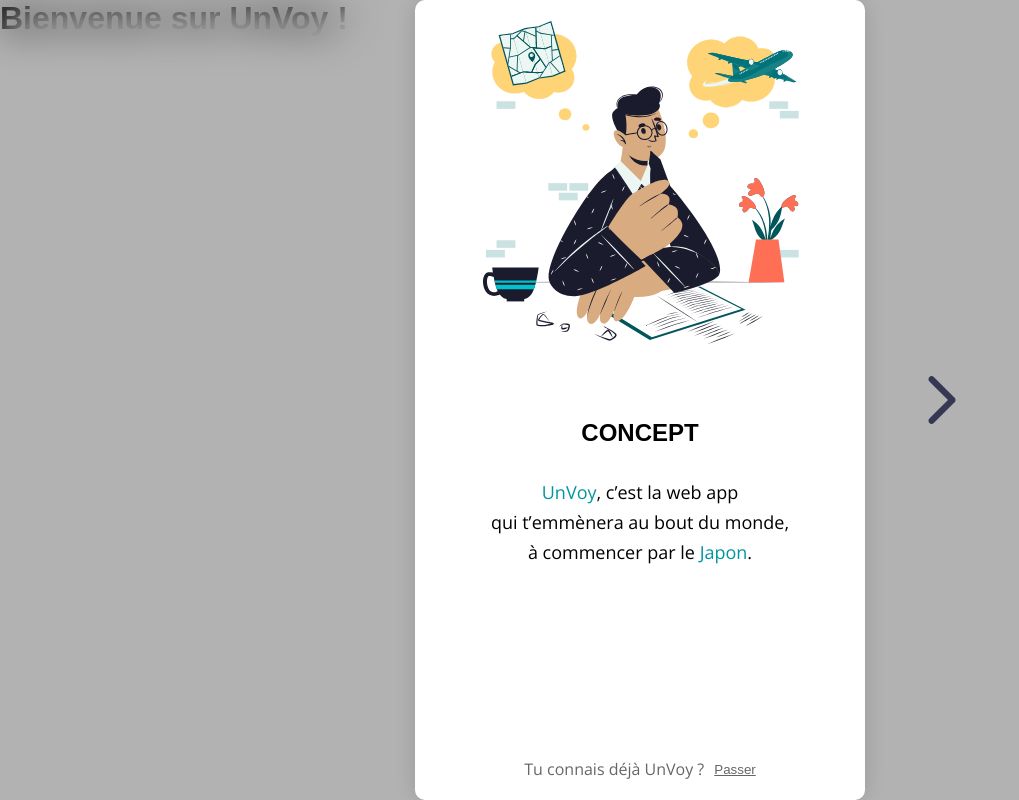
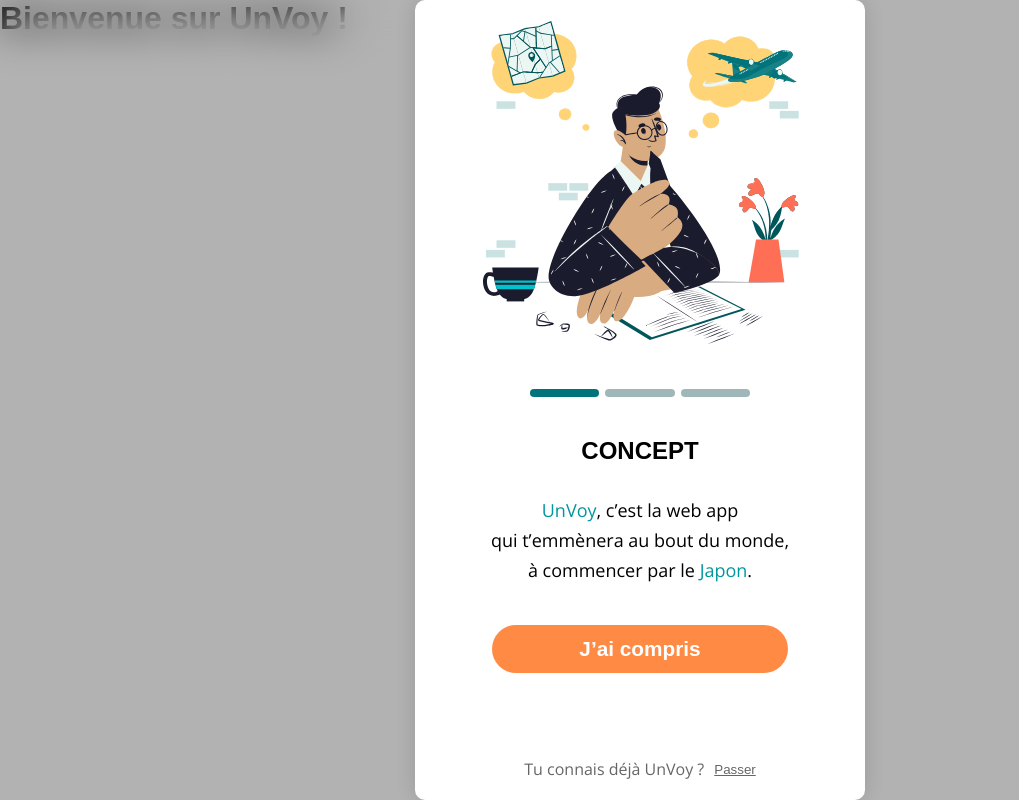
Before and after one commit to Boyadjie/UnVoy, a Next.js app: page /accueil in a window 1280 px wide. Shown: the whole page, without its empty margins (0-1019 px from the left). Built offline with nearby package versions, Linux system fonts and the light colour scheme; a web font is replaced by a local one.

Commit message:
feat(onboarding): updated navigation and completed styles

```diff
--- a/src/components/Form/Inputs/InputRadio.tsx
+++ b/src/components/Form/Inputs/InputRadio.tsx
@@ -1,4 +1,4 @@
-import React from 'react';
+import React, {MouseEventHandler} from 'react';
 
 import styles from './styles/inputs.module.css';
 
@@ -7,6 +7,7 @@ type InputRadioType = {
   name: string;
   value: string;
   handleChange: React.ChangeEventHandler<HTMLInputElement>;
+  handleClick?: MouseEventHandler<HTMLInputElement>;
   defaultValue?: string;
 };
 
@@ -15,6 +16,7 @@ export const InputRadio: React.FC<InputRadioType> = ({
   name,
   value,
   handleChange,
+  handleClick,
   defaultValue,
 }) => {
   const isChecked = defaultValue === value;
@@ -29,6 +31,7 @@ export const InputRadio: React.FC<InputRadioType> = ({
         value={value}
         onChange={handleChange}
         checked={isChecked}
+        onClick={handleClick}
       />
       {label}
     </label>
--- a/src/components/onboarding/Onboarding.tsx
+++ b/src/components/onboarding/Onboarding.tsx
@@ -5,10 +5,24 @@ import Image from 'next/image';
 
 import {Concept} from './concept/Concept';
 import {EstimatedKnowledges} from './estimatedKnowledges/EstimatedKnowledges';
-import {NavigationButtons} from './navigateButtons/NavigationButtons';
 import styles from './onboarding.module.css';
 import {SkipButton} from './skipButton/SkipButton';
 import {TravelingReason} from './travelingReason/TravelingReason';
+
+const SlideIndicator: React.FC<{slideNumber: number}> = ({slideNumber}) => {
+  const indicators = [1, 2, 3];
+
+  return (
+    <div className={styles.indicator}>
+      {indicators.map((indicatorNumber) => (
+        <span
+          key={indicatorNumber}
+          className={slideNumber === indicatorNumber ? styles.currentSlide : ''}
+        />
+      ))}
+    </div>
+  );
+};
 
 export const Onboarding: React.FC = () => {
   const firstVisit =
@@ -26,10 +40,6 @@ export const Onboarding: React.FC = () => {
     <>
       {displayOnboarding && (
         <div className={styles.container}>
-          <NavigationButtons
-            displayedSlide={displayedSlide}
-            setDisplayedSlide={setDisplayedSlide}
-          />
           {displayedSlide === 1 && (
             <div className={styles.card}>
               <div className={styles.heading}>
@@ -40,7 +50,8 @@ export const Onboarding: React.FC = () => {
                   alt="Une personne qui réfléchis à son futur voyage."
                 />
               </div>
-              <Concept />
+              <SlideIndicator slideNumber={displayedSlide} />
+              <Concept setDisplayedSlide={setDisplayedSlide} />
               <SkipButton setDisplayOnboarding={setDisplayOnboarding} />
             </div>
           )}
@@ -54,7 +65,8 @@ export const Onboarding: React.FC = () => {
                   alt="Une personne qui réfléchis à son futur voyage."
                 />
               </div>
-              <TravelingReason />
+              <SlideIndicator slideNumber={displayedSlide} />
+              <TravelingReason setDisplayedSlide={setDisplayedSlide} />
               <SkipButton setDisplayOnboarding={setDisplayOnboarding} />
             </div>
           )}
@@ -72,6 +84,7 @@ export const Onboarding: React.FC = () => {
                   </p>
                 </div>
               </div>
+              <SlideIndicator slideNumber={displayedSlide} />
               <EstimatedKnowledges
                 setDisplayOnboarding={setDisplayOnboarding}
               />
--- a/src/components/onboarding/concept/Concept.tsx
+++ b/src/components/onboarding/concept/Concept.tsx
@@ -1,6 +1,8 @@
 import styles from './concept.module.css';
 
-export const Concept = () => {
+export const Concept: React.FC<{
+  setDisplayedSlide: (slide: number) => void;
+}> = ({setDisplayedSlide}) => {
   return (
     <div className={styles.concept}>
       <h2>CONCEPT</h2>
@@ -10,6 +12,11 @@ export const Concept = () => {
         qui t’emmènera au bout du monde,
         <br />à commencer par le <span className="colored">Japon</span>.
       </p>
+      <input
+        type="submit"
+        value="J’ai compris"
+        onClick={() => setDisplayedSlide(2)}
+      />
     </div>
   );
 };
--- a/src/components/onboarding/navigateButtons/NavigationButtons.tsx
+++ /dev/null
@@ -1,36 +0,0 @@
-import styles from './navigationButtons.module.css';
-
-export const NavigationButtons: React.FC<{
-  displayedSlide: number;
-  setDisplayedSlide: (slide: number) => void;
-}> = ({displayedSlide, setDisplayedSlide}) => {
-  const hideFirst = displayedSlide === 1;
-  const hideLast = displayedSlide === 3;
-
-  const handleClickPrevious = () => {
-    setDisplayedSlide(displayedSlide - 1);
-  };
-
-  const handleClickNext = () => {
-    setDisplayedSlide(displayedSlide + 1);
-  };
-
-  return (
-    <div className={styles.navigateButtons}>
-      <button
-        type="button"
-        value="previous"
-        className={hideFirst ? styles.hide : ''}
-        disabled={hideFirst}
-        onClick={handleClickPrevious}
-      />
-      <button
-        type="button"
-        value="next"
-        className={hideLast ? styles.hide : ''}
-        disabled={hideLast}
-        onClick={handleClickNext}
-      />
-    </div>
-  );
-};
--- a/src/components/onboarding/navigateButtons/navigationButtons.module.css
+++ /dev/null
@@ -1,43 +0,0 @@
-.navigateButtons {
-  position: absolute;
-  min-width: 600px;
-  width: 55%;
-  top: 50%;
-  left: 50%;
-  transform: translate(-50%, -50%);
-  display: flex;
-  justify-content: space-between;
-  align-items: center;
-  z-index: 100;
-
-  button {
-    width: 100px;
-    height: 100px;
-    border: 0;
-    padding: 15px;
-    background: url('../../../../public/arrow.svg') center no-repeat;
-    background-size: cover;
-    transition: transform 0.3s ease-in-out;
-
-    &:first-child {
-      transform: rotate(-180deg);
-    }
-
-    &:hover {
-      cursor: pointer;
-      transform: scale(1.2);
-
-      &:first-child {
-        transform: rotate(-180deg) scale(1.2);
-      }
-    }
-
-    &.hide {
-      &:hover {
-        cursor: initial;
-      }
-
-      opacity: 0;
-    }
-  }
-}
--- a/src/components/onboarding/onboarding.module.css
+++ b/src/components/onboarding/onboarding.module.css
@@ -12,7 +12,6 @@
   backdrop-filter: blur(20px);
 
   h2 {
-    margin-top: 70px;
     text-align: center;
   }
 
@@ -34,6 +33,28 @@
       display: flex;
       justify-content: center;
       align-items: center;
+    }
+
+    .indicator {
+      display: flex;
+      justify-content: center;
+      align-items: center;
+      gap: 6px;
+      width: 220px;
+      height: 8px;
+      margin: 40px auto;
+
+      span {
+        display: block;
+        width: 70px;
+        height: 8px;
+        background: #9FB7B8;
+        border-radius: 50px;
+
+        &.currentSlide {
+          background: #00747A;
+        }
+      }
     }
 
     .list {
--- a/src/components/onboarding/travelingReason/TravelingReason.tsx
+++ b/src/components/onboarding/travelingReason/TravelingReason.tsx
@@ -6,7 +6,9 @@ import styles from '../onboarding.module.css';
 
 const GOALS: Goal[] = ['Tourisme', 'Long-séjour', 'Expatrié'];
 
-export const TravelingReason = () => {
+export const TravelingReason: React.FC<{
+  setDisplayedSlide: (slide: number) => void;
+}> = ({setDisplayedSlide}) => {
   const {setGoalChoice, goalChoice} = useLevelChoice();
 
   return (
@@ -21,6 +23,7 @@ export const TravelingReason = () => {
             value={value}
             defaultValue={goalChoice}
             handleChange={() => setGoalChoice(value)}
+            handleClick={() => setDisplayedSlide(3)}
           />
         ))}
       </div>
```
